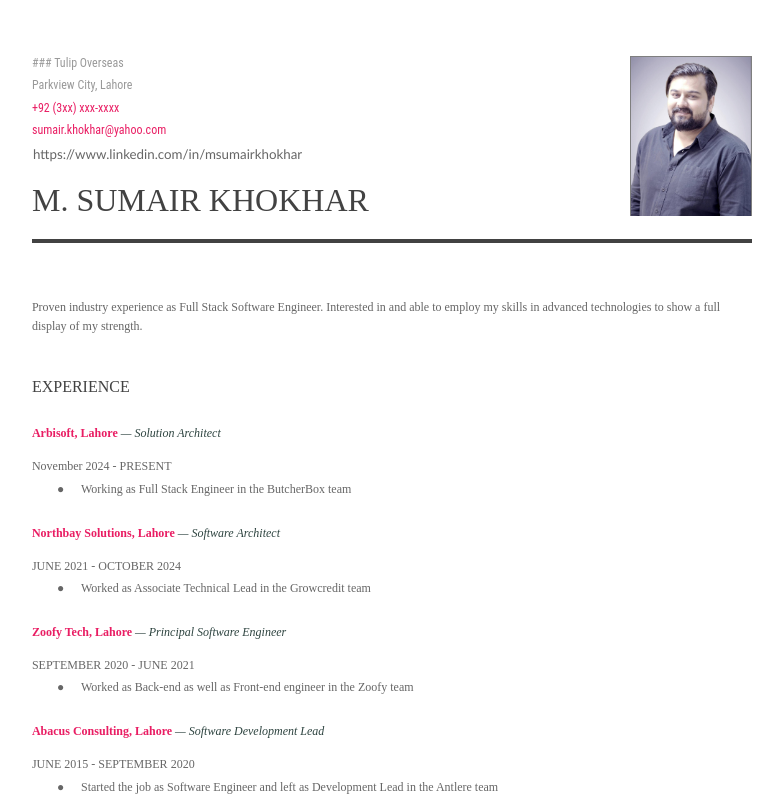
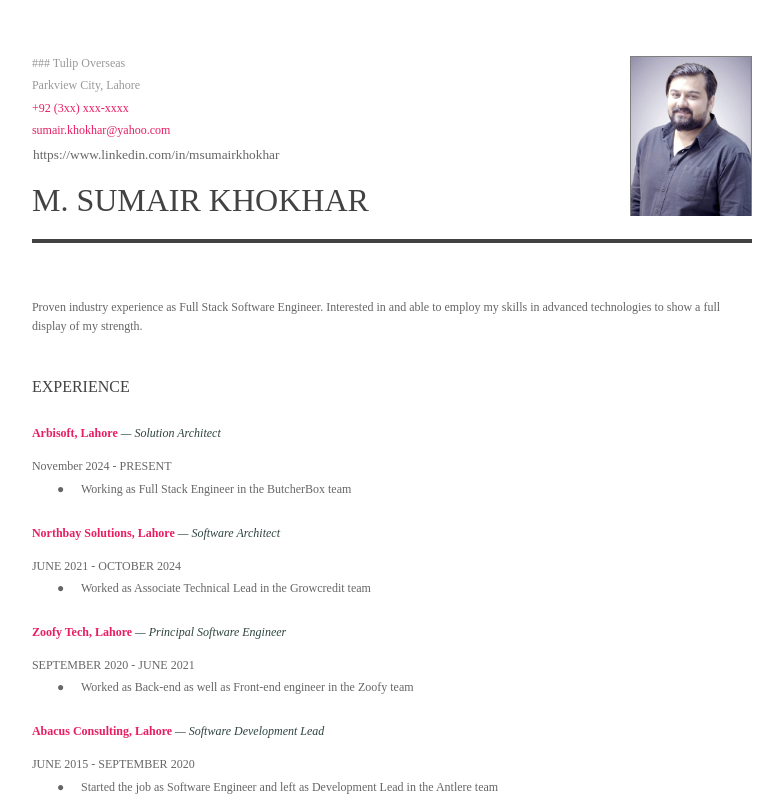
Before and after one commit to msumairkhokhar/msumairkhokhar.github.io, a plain HTML site: page index.html in a window 1280 px wide. Shown: the top 800 px of the page, without its empty margins (247-1030 px from the left). Drawn offline with Linux system fonts and the light colour scheme; a web font is replaced by a local one.

Commit message:
updated resume

```diff
--- a/index.html
+++ b/index.html
@@ -3,7 +3,7 @@
 <head>
     <meta content="text/html; charset=UTF-8" http-equiv="content-type">
     <link rel="icon" type="image/x-icon" href="images/favicon.png">
-    <link rel="stylesheet" href="https://themes.googleusercontent.com/fonts/css?kit=eQ69dOD5LcraZuG2xtAN-Jd2jzh43xQkTOm7Lltl2D9l3YT1ptcsUZKv0bdgrYywphuAxD6ZbOyxwzKVr7pc_t7OTTKY-iov0HdumuYgZBcg1XgKp3seBALxvnO53umb">
+    <link rel="stylesheet" href="styles/theme.css">
     <style type="text/css">
         ul.lst-kix_list_1-0 {
             list-style-type: none
--- /dev/null
+++ b/styles/theme.css
@@ -0,0 +1,248 @@
+/* latin */
+@font-face {
+  font-family: 'Calibri';
+  font-style: normal;
+  font-weight: 400;
+  src: url(https://fonts.gstatic.com/l/font?kit=J7afnpV-BGlaFfdAhLEY6w&skey=a1029226f80653a8&v=v15) format('woff2');
+  unicode-range: U+0000-00FF, U+0131, U+0152-0153, U+02BB-02BC, U+02C6, U+02DA, U+02DC, U+0304, U+0308, U+0329, U+2000-206F, U+20AC, U+2122, U+2191, U+2193, U+2212, U+2215, U+FEFF, U+FFFD;
+}
+/* cyrillic-ext */
+@font-face {
+  font-family: 'Oswald';
+  font-style: normal;
+  font-weight: 400;
+  src: url(https://fonts.gstatic.com/s/oswald/v53/TK3_WkUHHAIjg75cFRf3bXL8LICs1_FvsUtiZTaR.woff2) format('woff2');
+  unicode-range: U+0460-052F, U+1C80-1C8A, U+20B4, U+2DE0-2DFF, U+A640-A69F, U+FE2E-FE2F;
+}
+/* cyrillic */
+@font-face {
+  font-family: 'Oswald';
+  font-style: normal;
+  font-weight: 400;
+  src: url(https://fonts.gstatic.com/s/oswald/v53/TK3_WkUHHAIjg75cFRf3bXL8LICs1_FvsUJiZTaR.woff2) format('woff2');
+  unicode-range: U+0301, U+0400-045F, U+0490-0491, U+04B0-04B1, U+2116;
+}
+/* vietnamese */
+@font-face {
+  font-family: 'Oswald';
+  font-style: normal;
+  font-weight: 400;
+  src: url(https://fonts.gstatic.com/s/oswald/v53/TK3_WkUHHAIjg75cFRf3bXL8LICs1_FvsUliZTaR.woff2) format('woff2');
+  unicode-range: U+0102-0103, U+0110-0111, U+0128-0129, U+0168-0169, U+01A0-01A1, U+01AF-01B0, U+0300-0301, U+0303-0304, U+0308-0309, U+0323, U+0329, U+1EA0-1EF9, U+20AB;
+}
+/* latin-ext */
+@font-face {
+  font-family: 'Oswald';
+  font-style: normal;
+  font-weight: 400;
+  src: url(https://fonts.gstatic.com/s/oswald/v53/TK3_WkUHHAIjg75cFRf3bXL8LICs1_FvsUhiZTaR.woff2) format('woff2');
+  unicode-range: U+0100-02BA, U+02BD-02C5, U+02C7-02CC, U+02CE-02D7, U+02DD-02FF, U+0304, U+0308, U+0329, U+1D00-1DBF, U+1E00-1E9F, U+1EF2-1EFF, U+2020, U+20A0-20AB, U+20AD-20C0, U+2113, U+2C60-2C7F, U+A720-A7FF;
+}
+/* latin */
+@font-face {
+  font-family: 'Oswald';
+  font-style: normal;
+  font-weight: 400;
+  src: url(https://fonts.gstatic.com/s/oswald/v53/TK3_WkUHHAIjg75cFRf3bXL8LICs1_FvsUZiZQ.woff2) format('woff2');
+  unicode-range: U+0000-00FF, U+0131, U+0152-0153, U+02BB-02BC, U+02C6, U+02DA, U+02DC, U+0304, U+0308, U+0329, U+2000-206F, U+20AC, U+2122, U+2191, U+2193, U+2212, U+2215, U+FEFF, U+FFFD;
+}
+/* cyrillic-ext */
+@font-face {
+  font-family: 'PT Mono';
+  font-style: normal;
+  font-weight: 400;
+  src: url(https://fonts.gstatic.com/s/ptmono/v13/9oRONYoBnWILk-9AnCIzM-Py.woff2) format('woff2');
+  unicode-range: U+0460-052F, U+1C80-1C8A, U+20B4, U+2DE0-2DFF, U+A640-A69F, U+FE2E-FE2F;
+}
+/* cyrillic */
+@font-face {
+  font-family: 'PT Mono';
+  font-style: normal;
+  font-weight: 400;
+  src: url(https://fonts.gstatic.com/s/ptmono/v13/9oRONYoBnWILk-9AnCszM-Py.woff2) format('woff2');
+  unicode-range: U+0301, U+0400-045F, U+0490-0491, U+04B0-04B1, U+2116;
+}
+/* latin-ext */
+@font-face {
+  font-family: 'PT Mono';
+  font-style: normal;
+  font-weight: 400;
+  src: url(https://fonts.gstatic.com/s/ptmono/v13/9oRONYoBnWILk-9AnCEzM-Py.woff2) format('woff2');
+  unicode-range: U+0100-02BA, U+02BD-02C5, U+02C7-02CC, U+02CE-02D7, U+02DD-02FF, U+0304, U+0308, U+0329, U+1D00-1DBF, U+1E00-1E9F, U+1EF2-1EFF, U+2020, U+20A0-20AB, U+20AD-20C0, U+2113, U+2C60-2C7F, U+A720-A7FF;
+}
+/* latin */
+@font-face {
+  font-family: 'PT Mono';
+  font-style: normal;
+  font-weight: 400;
+  src: url(https://fonts.gstatic.com/s/ptmono/v13/9oRONYoBnWILk-9AnC8zMw.woff2) format('woff2');
+  unicode-range: U+0000-00FF, U+0131, U+0152-0153, U+02BB-02BC, U+02C6, U+02DA, U+02DC, U+0304, U+0308, U+0329, U+2000-206F, U+20AC, U+2122, U+2191, U+2193, U+2212, U+2215, U+FEFF, U+FFFD;
+}
+/* cyrillic-ext */
+@font-face {
+  font-family: 'Roboto Condensed';
+  font-style: normal;
+  font-weight: 400;
+  src: url(https://fonts.gstatic.com/s/robotocondensed/v27/ieVo2ZhZI2eCN5jzbjEETS9weq8-_d6T_POl0fRJeyWyosBD5XxxKA.woff2) format('woff2');
+  unicode-range: U+0460-052F, U+1C80-1C8A, U+20B4, U+2DE0-2DFF, U+A640-A69F, U+FE2E-FE2F;
+}
+/* cyrillic */
+@font-face {
+  font-family: 'Roboto Condensed';
+  font-style: normal;
+  font-weight: 400;
+  src: url(https://fonts.gstatic.com/s/robotocondensed/v27/ieVo2ZhZI2eCN5jzbjEETS9weq8-_d6T_POl0fRJeyWyosBK5XxxKA.woff2) format('woff2');
+  unicode-range: U+0301, U+0400-045F, U+0490-0491, U+04B0-04B1, U+2116;
+}
+/* greek-ext */
+@font-face {
+  font-family: 'Roboto Condensed';
+  font-style: normal;
+  font-weight: 400;
+  src: url(https://fonts.gstatic.com/s/robotocondensed/v27/ieVo2ZhZI2eCN5jzbjEETS9weq8-_d6T_POl0fRJeyWyosBC5XxxKA.woff2) format('woff2');
+  unicode-range: U+1F00-1FFF;
+}
+/* greek */
+@font-face {
+  font-family: 'Roboto Condensed';
+  font-style: normal;
+  font-weight: 400;
+  src: url(https://fonts.gstatic.com/s/robotocondensed/v27/ieVo2ZhZI2eCN5jzbjEETS9weq8-_d6T_POl0fRJeyWyosBN5XxxKA.woff2) format('woff2');
+  unicode-range: U+0370-0377, U+037A-037F, U+0384-038A, U+038C, U+038E-03A1, U+03A3-03FF;
+}
+/* vietnamese */
+@font-face {
+  font-family: 'Roboto Condensed';
+  font-style: normal;
+  font-weight: 400;
+  src: url(https://fonts.gstatic.com/s/robotocondensed/v27/ieVo2ZhZI2eCN5jzbjEETS9weq8-_d6T_POl0fRJeyWyosBB5XxxKA.woff2) format('woff2');
+  unicode-range: U+0102-0103, U+0110-0111, U+0128-0129, U+0168-0169, U+01A0-01A1, U+01AF-01B0, U+0300-0301, U+0303-0304, U+0308-0309, U+0323, U+0329, U+1EA0-1EF9, U+20AB;
+}
+/* latin-ext */
+@font-face {
+  font-family: 'Roboto Condensed';
+  font-style: normal;
+  font-weight: 400;
+  src: url(https://fonts.gstatic.com/s/robotocondensed/v27/ieVo2ZhZI2eCN5jzbjEETS9weq8-_d6T_POl0fRJeyWyosBA5XxxKA.woff2) format('woff2');
+  unicode-range: U+0100-02BA, U+02BD-02C5, U+02C7-02CC, U+02CE-02D7, U+02DD-02FF, U+0304, U+0308, U+0329, U+1D00-1DBF, U+1E00-1E9F, U+1EF2-1EFF, U+2020, U+20A0-20AB, U+20AD-20C0, U+2113, U+2C60-2C7F, U+A720-A7FF;
+}
+/* latin */
+@font-face {
+  font-family: 'Roboto Condensed';
+  font-style: normal;
+  font-weight: 400;
+  src: url(https://fonts.gstatic.com/s/robotocondensed/v27/ieVo2ZhZI2eCN5jzbjEETS9weq8-_d6T_POl0fRJeyWyosBO5Xw.woff2) format('woff2');
+  unicode-range: U+0000-00FF, U+0131, U+0152-0153, U+02BB-02BC, U+02C6, U+02DA, U+02DC, U+0304, U+0308, U+0329, U+2000-206F, U+20AC, U+2122, U+2191, U+2193, U+2212, U+2215, U+FEFF, U+FFFD;
+}
+/* cyrillic-ext */
+@font-face {
+  font-family: 'Source Code Pro';
+  font-style: normal;
+  font-weight: 400;
+  src: url(https://fonts.gstatic.com/s/sourcecodepro/v30/HI_SiYsKILxRpg3hIP6sJ7fM7PqlMOvWjMY.woff2) format('woff2');
+  unicode-range: U+0460-052F, U+1C80-1C8A, U+20B4, U+2DE0-2DFF, U+A640-A69F, U+FE2E-FE2F;
+}
+/* cyrillic */
+@font-face {
+  font-family: 'Source Code Pro';
+  font-style: normal;
+  font-weight: 400;
+  src: url(https://fonts.gstatic.com/s/sourcecodepro/v30/HI_SiYsKILxRpg3hIP6sJ7fM7PqlOevWjMY.woff2) format('woff2');
+  unicode-range: U+0301, U+0400-045F, U+0490-0491, U+04B0-04B1, U+2116;
+}
+/* greek-ext */
+@font-face {
+  font-family: 'Source Code Pro';
+  font-style: normal;
+  font-weight: 400;
+  src: url(https://fonts.gstatic.com/s/sourcecodepro/v30/HI_SiYsKILxRpg3hIP6sJ7fM7PqlMevWjMY.woff2) format('woff2');
+  unicode-range: U+1F00-1FFF;
+}
+/* greek */
+@font-face {
+  font-family: 'Source Code Pro';
+  font-style: normal;
+  font-weight: 400;
+  src: url(https://fonts.gstatic.com/s/sourcecodepro/v30/HI_SiYsKILxRpg3hIP6sJ7fM7PqlPuvWjMY.woff2) format('woff2');
+  unicode-range: U+0370-0377, U+037A-037F, U+0384-038A, U+038C, U+038E-03A1, U+03A3-03FF;
+}
+/* vietnamese */
+@font-face {
+  font-family: 'Source Code Pro';
+  font-style: normal;
+  font-weight: 400;
+  src: url(https://fonts.gstatic.com/s/sourcecodepro/v30/HI_SiYsKILxRpg3hIP6sJ7fM7PqlMuvWjMY.woff2) format('woff2');
+  unicode-range: U+0102-0103, U+0110-0111, U+0128-0129, U+0168-0169, U+01A0-01A1, U+01AF-01B0, U+0300-0301, U+0303-0304, U+0308-0309, U+0323, U+0329, U+1EA0-1EF9, U+20AB;
+}
+/* latin-ext */
+@font-face {
+  font-family: 'Source Code Pro';
+  font-style: normal;
+  font-weight: 400;
+  src: url(https://fonts.gstatic.com/s/sourcecodepro/v30/HI_SiYsKILxRpg3hIP6sJ7fM7PqlM-vWjMY.woff2) format('woff2');
+  unicode-range: U+0100-02BA, U+02BD-02C5, U+02C7-02CC, U+02CE-02D7, U+02DD-02FF, U+0304, U+0308, U+0329, U+1D00-1DBF, U+1E00-1E9F, U+1EF2-1EFF, U+2020, U+20A0-20AB, U+20AD-20C0, U+2113, U+2C60-2C7F, U+A720-A7FF;
+}
+/* latin */
+@font-face {
+  font-family: 'Source Code Pro';
+  font-style: normal;
+  font-weight: 400;
+  src: url(https://fonts.gstatic.com/s/sourcecodepro/v30/HI_SiYsKILxRpg3hIP6sJ7fM7PqlPevW.woff2) format('woff2');
+  unicode-range: U+0000-00FF, U+0131, U+0152-0153, U+02BB-02BC, U+02C6, U+02DA, U+02DC, U+0304, U+0308, U+0329, U+2000-206F, U+20AC, U+2122, U+2191, U+2193, U+2212, U+2215, U+FEFF, U+FFFD;
+}
+/* cyrillic-ext */
+@font-face {
+  font-family: 'Source Code Pro';
+  font-style: normal;
+  font-weight: 700;
+  src: url(https://fonts.gstatic.com/s/sourcecodepro/v30/HI_SiYsKILxRpg3hIP6sJ7fM7PqlMOvWjMY.woff2) format('woff2');
+  unicode-range: U+0460-052F, U+1C80-1C8A, U+20B4, U+2DE0-2DFF, U+A640-A69F, U+FE2E-FE2F;
+}
+/* cyrillic */
+@font-face {
+  font-family: 'Source Code Pro';
+  font-style: normal;
+  font-weight: 700;
+  src: url(https://fonts.gstatic.com/s/sourcecodepro/v30/HI_SiYsKILxRpg3hIP6sJ7fM7PqlOevWjMY.woff2) format('woff2');
+  unicode-range: U+0301, U+0400-045F, U+0490-0491, U+04B0-04B1, U+2116;
+}
+/* greek-ext */
+@font-face {
+  font-family: 'Source Code Pro';
+  font-style: normal;
+  font-weight: 700;
+  src: url(https://fonts.gstatic.com/s/sourcecodepro/v30/HI_SiYsKILxRpg3hIP6sJ7fM7PqlMevWjMY.woff2) format('woff2');
+  unicode-range: U+1F00-1FFF;
+}
+/* greek */
+@font-face {
+  font-family: 'Source Code Pro';
+  font-style: normal;
+  font-weight: 700;
+  src: url(https://fonts.gstatic.com/s/sourcecodepro/v30/HI_SiYsKILxRpg3hIP6sJ7fM7PqlPuvWjMY.woff2) format('woff2');
+  unicode-range: U+0370-0377, U+037A-037F, U+0384-038A, U+038C, U+038E-03A1, U+03A3-03FF;
+}
+/* vietnamese */
+@font-face {
+  font-family: 'Source Code Pro';
+  font-style: normal;
+  font-weight: 700;
+  src: url(https://fonts.gstatic.com/s/sourcecodepro/v30/HI_SiYsKILxRpg3hIP6sJ7fM7PqlMuvWjMY.woff2) format('woff2');
+  unicode-range: U+0102-0103, U+0110-0111, U+0128-0129, U+0168-0169, U+01A0-01A1, U+01AF-01B0, U+0300-0301, U+0303-0304, U+0308-0309, U+0323, U+0329, U+1EA0-1EF9, U+20AB;
+}
+/* latin-ext */
+@font-face {
+  font-family: 'Source Code Pro';
+  font-style: normal;
+  font-weight: 700;
+  src: url(https://fonts.gstatic.com/s/sourcecodepro/v30/HI_SiYsKILxRpg3hIP6sJ7fM7PqlM-vWjMY.woff2) format('woff2');
+  unicode-range: U+0100-02BA, U+02BD-02C5, U+02C7-02CC, U+02CE-02D7, U+02DD-02FF, U+0304, U+0308, U+0329, U+1D00-1DBF, U+1E00-1E9F, U+1EF2-1EFF, U+2020, U+20A0-20AB, U+20AD-20C0, U+2113, U+2C60-2C7F, U+A720-A7FF;
+}
+/* latin */
+@font-face {
+  font-family: 'Source Code Pro';
+  font-style: normal;
+  font-weight: 700;
+  src: url(https://fonts.gstatic.com/s/sourcecodepro/v30/HI_SiYsKILxRpg3hIP6sJ7fM7PqlPevW.woff2) format('woff2');
+  unicode-range: U+0000-00FF, U+0131, U+0152-0153, U+02BB-02BC, U+02C6, U+02DA, U+02DC, U+0304, U+0308, U+0329, U+2000-206F, U+20AC, U+2122, U+2191, U+2193, U+2212, U+2215, U+FEFF, U+FFFD;
+}
```
